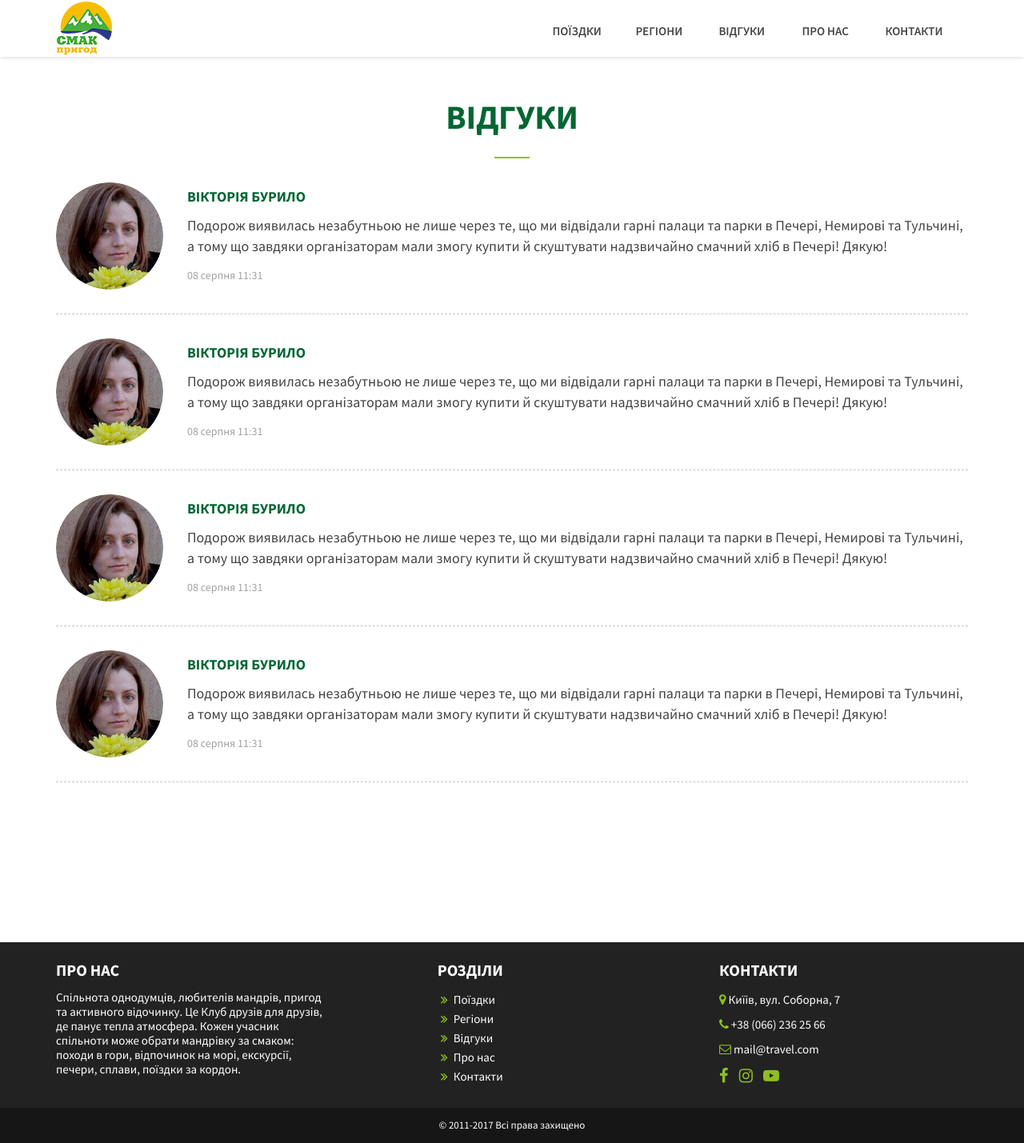
After one commit to KRO94/Tourism, a PHP site: page /reviews.php in a window 1280 px wide. The commit adds this page. Shown: the whole page at 80% size. Run offline with PHP 8.4, Linux system fonts and the light colour scheme.

Commit message:
reviews page

```diff
--- a/css/media.css
+++ b/css/media.css
@@ -28,6 +28,12 @@
 					min-height: 107px;
 				}
 	/*---------------SINGLE-PAGE END---------------*/
+
+	/*--------------REVIEWS-PAGE START--------------*/
+				.reviews-page .reviews-wrap .wrapReviews .blockText {
+					width: 82.52%;
+				}
+	/*---------------REVIEWS-PAGE END---------------*/
 }
 
 /* Medium Devices, Desktops */
@@ -132,6 +138,12 @@
 					min-height: 81px;
 				}
 	/*---------------SINGLE-PAGE END---------------*/
+
+	/*--------------REVIEWS-PAGE START--------------*/
+				.reviews-page .reviews-wrap .wrapReviews .blockText {
+					width: 78.52%;
+				}
+	/*---------------REVIEWS-PAGE END---------------*/
 }
 
 /* Small Devices, Tablets */
@@ -230,6 +242,13 @@
 					min-height: 131px;
 				}
 	/*---------------SINGLE-PAGE END---------------*/
+
+	/*--------------REVIEWS-PAGE START--------------*/
+				.reviews-page .reviews-wrap .wrapReviews .blockText {
+					width: 74.52%;
+					text-align: justify;
+				}
+	/*---------------REVIEWS-PAGE END---------------*/
 }
 
 /* Extra Small Devices, Phones */
@@ -358,6 +377,12 @@
 					margin-left: 5%;
 				}
 	/*---------------SINGLE-PAGE END---------------*/
+
+	/*--------------REVIEWS-PAGE START--------------*/
+				.reviews-page .reviews-wrap .wrapReviews .blockText {
+					width: 65.52%;
+				}
+	/*---------------REVIEWS-PAGE END---------------*/
 }
 
 /* Extra Small Devices, Phones */
@@ -466,6 +491,24 @@
 					margin-left: 0.5%;
 				}
 	/*---------------SINGLE-PAGE END---------------*/
+
+	/*--------------REVIEWS-PAGE START--------------*/
+				.reviews-page .reviews-wrap .wrapReviews .blockImg {
+					float: none;
+					margin: 0 auto 10px;
+				}
+				.reviews-page .reviews-wrap .wrapReviews .blockText {
+					width: 100%;
+					margin-left: 0;
+				}
+					.reviews-page .reviews-wrap .wrapReviews .blockText .name {
+						text-align: center;
+					}
+					.reviews-page .reviews-wrap .wrapReviews .blockText .name,
+					.reviews-page .reviews-wrap .wrapReviews .blockText p {
+						font-size: 1.6rem;
+					}
+	/*---------------REVIEWS-PAGE END---------------*/
 }
 
 /* Custom, iPhone Retina */
--- a/css/style.css
+++ b/css/style.css
@@ -98,6 +98,7 @@ header {
 				font-size: 1.5rem;
 				line-height: 24px;
 				text-align: center;
+				text-transform: uppercase;
 			}
 	header .mobile-menu {
 		position: relative;
@@ -958,3 +959,65 @@ footer {
 		text-align: center;
 	}
 /*---------------SINGLE-PAGE END---------------*/
+
+/*--------------REVIEWS-PAGE START--------------*/
+.reviews-page {
+	position: relative;
+	width: 100%;
+	padding: 45px 0 200px;
+}
+	.reviews-page .reviews-wrap {
+		position: relative;
+		width: 100%;
+	}
+		.reviews-page .reviews-wrap .wrapReviews {
+			position: relative;
+			width: 100%;
+			padding: 30px 0;
+			border-bottom: 1px dashed #c5c5c5;
+		}
+			.reviews-page .reviews-wrap .wrapReviews .blockImg {
+				position: relative;
+				display: block;
+				float: left;
+				width: 134px;
+				height: 134px;
+				border-radius: 50%;
+				z-index: 1;
+				overflow: hidden;
+			}
+				.reviews-page .reviews-wrap .wrapReviews .blockImg img {
+					position: absolute;
+					top: 50%;
+					left: 50%;
+					transform: translate(-50%, -50%);
+					max-width: 1140px;
+					min-height:	134px;
+				}
+			.reviews-page .reviews-wrap .wrapReviews .blockText {
+				position: relative;
+				display: block;
+				float: left;
+				text-align: left;
+				max-width: 975px;
+				width: 85.52%;
+				margin-left: 2.63%;
+				line-height: 26px;
+				padding: 5px 0;
+			}
+				.reviews-page .reviews-wrap .wrapReviews .blockText .name {
+					text-transform: uppercase;
+					font-weight: 700;
+					font-size: 1.8rem;
+					color: #016633;
+				}
+				.reviews-page .reviews-wrap .wrapReviews .blockText p {
+					font-size: 1.8rem;
+					color: #454545;
+					margin: 10px 0;
+				}
+				.reviews-page .reviews-wrap .wrapReviews .blockText .date {
+					font-size: 1.4rem;
+					color: #a2a2a2;
+				}
+/*---------------REVIEWS-PAGE END---------------*/
--- a/footer.php
+++ b/footer.php
@@ -10,7 +10,7 @@
 						<ul class="menu">
 							<li><a href="poizdku.php">Поїздки</a></li>
 							<li><a href="#">Регіони</a></li>
-							<li><a href="#">Відгуки</a></li>
+							<li><a href="reviews.php">Відгуки</a></li>
 							<li><a href="#">Про нас</a></li>
 							<li><a href="contacts.php">Контакти</a></li>
 						</ul>
--- a/header.php
+++ b/header.php
@@ -33,7 +33,7 @@
 				<ul class="menu rightBlock">
 					<li><a href="poizdku.php">ПОЇЗДКИ</a></li>
 					<li><a href="#">РЕГІОНИ</a></li>
-					<li><a href="#">ВІДГУКИ</a></li>
+					<li><a href="reviews.php">ВІДГУКИ</a></li>
 					<li><a href="#">ПРО НАС</a></li>
 					<li><a href="contacts.php">КОНТАКТИ</a></li>
 				</ul>
--- /dev/null
+++ b/pages/reviews_page.php
@@ -0,0 +1,51 @@
+<div class="reviews-page">
+	<div class="container">
+		<div class="title">відгуки<hr></div>
+		<div class="reviews-wrap">
+			<div class="wrapReviews">
+				<div class="blockImg">
+					<img src="img/reviews_woman.png" alt="" class="img-responsive">
+				</div>
+				<div class="blockText">
+					<div class="name">Вікторія Бурило</div>
+					<p>Подорож виявилась незабутньою не лише через те, що ми відвідали гарні палаци та парки в Печері, Немирові та Тульчині, а тому що завдяки організаторам мали змогу купити й скуштувати надзвичайно смачний хліб в Печері! Дякую!</p>
+					<div class="date">08 серпня 11:31</div>
+				</div>
+				<div class="clearfix"></div>
+			</div>
+			<div class="wrapReviews">
+				<div class="blockImg">
+					<img src="img/reviews_woman.png" alt="" class="img-responsive">
+				</div>
+				<div class="blockText">
+					<div class="name">Вікторія Бурило</div>
+					<p>Подорож виявилась незабутньою не лише через те, що ми відвідали гарні палаци та парки в Печері, Немирові та Тульчині, а тому що завдяки організаторам мали змогу купити й скуштувати надзвичайно смачний хліб в Печері! Дякую!</p>
+					<div class="date">08 серпня 11:31</div>
+				</div>
+				<div class="clearfix"></div>
+			</div>
+			<div class="wrapReviews">
+				<div class="blockImg">
+					<img src="img/reviews_woman.png" alt="" class="img-responsive">
+				</div>
+				<div class="blockText">
+					<div class="name">Вікторія Бурило</div>
+					<p>Подорож виявилась незабутньою не лише через те, що ми відвідали гарні палаци та парки в Печері, Немирові та Тульчині, а тому що завдяки організаторам мали змогу купити й скуштувати надзвичайно смачний хліб в Печері! Дякую!</p>
+					<div class="date">08 серпня 11:31</div>
+				</div>
+				<div class="clearfix"></div>
+			</div>
+			<div class="wrapReviews">
+				<div class="blockImg">
+					<img src="img/reviews_woman.png" alt="" class="img-responsive">
+				</div>
+				<div class="blockText">
+					<div class="name">Вікторія Бурило</div>
+					<p>Подорож виявилась незабутньою не лише через те, що ми відвідали гарні палаци та парки в Печері, Немирові та Тульчині, а тому що завдяки організаторам мали змогу купити й скуштувати надзвичайно смачний хліб в Печері! Дякую!</p>
+					<div class="date">08 серпня 11:31</div>
+				</div>
+				<div class="clearfix"></div>
+			</div>
+		</div>
+	</div>
+</div>
--- /dev/null
+++ b/reviews.php
@@ -0,0 +1,5 @@
+	<?php require_once 'header.php'; ?>
+
+	<?php require_once 'pages/reviews_page.php'; ?>
+
+	<?php require_once 'footer.php'; ?>
```
